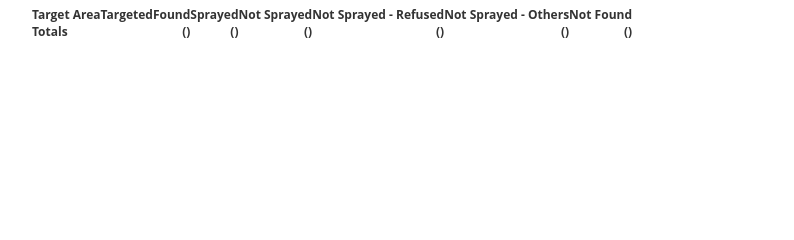
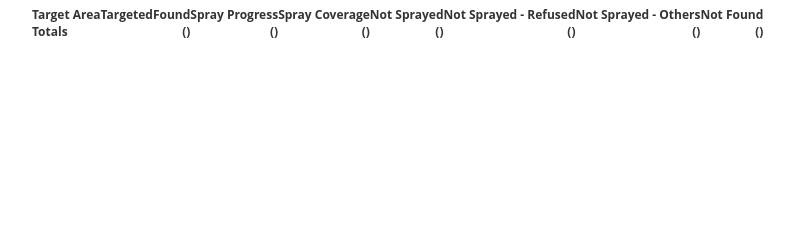
Before and after one commit to onaio/mspray, a Django app: template mspray/apps/main/templates/home/district.html in a window 1280 px wide. Shown: the part 153-393 px from the top of the page, without its empty margins (38-832 px from the left). Run offline with Django 3.2, Linux system fonts and the light colour scheme; the template is opened without the code that fills it, so the values that code supplies are empty; some libraries are stand-ins or nearby versions.

Commit message:
add spray progress column

```diff
--- a/mspray/apps/main/templates/home/district.html
+++ b/mspray/apps/main/templates/home/district.html
@@ -14,7 +14,8 @@
                             <th data-priority="persist" data-sortable-col data-sortable-default-col>Target Area</th>
                             <th data-sortable-col>Targeted</th>
                             <th data-sortable-col>Found</th>
-                            <th data-sortable-col>Sprayed</th>
+                            <th data-sortable-col>Spray Progress</th>
+                            <th data-sortable-col>Spray Coverage</th>
                             <th data-sortable-col>Not Sprayed</th>
                             <th data-sortable-col>Not Sprayed - Refused</th>
                             <th data-sortable-col>Not Sprayed - Others</th>
@@ -33,6 +34,7 @@
                             </td>
                             <td class='numbers'>{{ district.structures|intcomma }}</td>
                             <td class='numbers'>{{ district.visited_total|intcomma }} ({% percentage district.visited_total district.structures %})</td>
+                            <td class='numbers'>{{ district.visited_sprayed|intcomma }} ({% percentage district.visited_sprayed district.structures %})</td>
                             <td class='numbers'>{{ district.visited_sprayed|intcomma }} ({% percentage district.visited_sprayed district.visited_total %})</td>
                             <td class='numbers'>{{ district.visited_not_sprayed|intcomma }} ({% percentage district.visited_not_sprayed district.visited_total %})</td>
                             <td class='numbers'>{{ district.visited_refused|intcomma }} ({% percentage district.visited_refused district.visited_total %})</td>
@@ -46,6 +48,7 @@
                             <td>Totals</a></td>
                             <td class='numbers'>{{ district_totals.structures|intcomma  }}</td>
                             <td class='numbers'>{{ district_totals.visited_total|intcomma  }} ({% percentage district_totals.visited_total district_totals.structures %})</td>
+                            <td class='numbers'>{{ district_totals.visited_sprayed|intcomma  }} ({% percentage district_totals.visited_sprayed district_totals.structures %})</td>
                             <td class='numbers'>{{ district_totals.visited_sprayed|intcomma  }} ({% percentage district_totals.visited_sprayed district_totals.visited_total %})</td>
                             <td class='numbers'>{{ district_totals.visited_not_sprayed|intcomma  }} ({% percentage district_totals.visited_not_sprayed district_totals.visited_total %})</td>
                             <td class='numbers'>{{ district_totals.visited_refused|intcomma  }} ({% percentage district_totals.visited_refused district_totals.visited_total %})</td>
```
